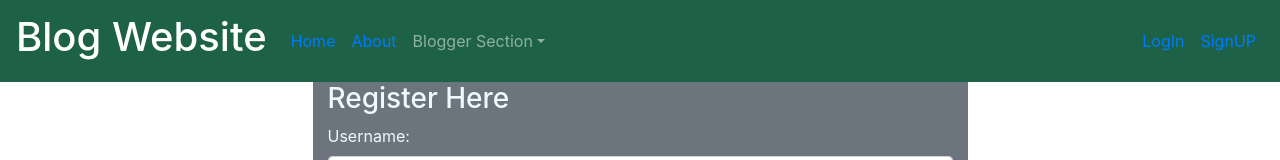
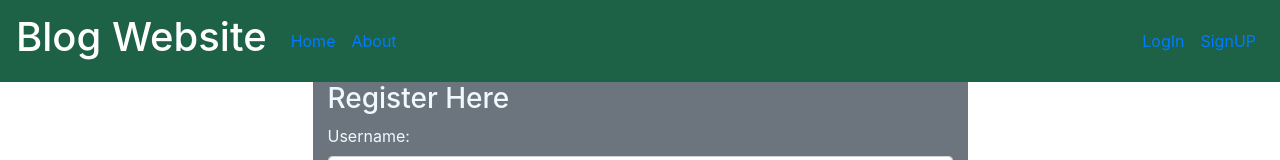
Before and after one commit to maurya20/drf_react_blog, a React (Create React App) app in the folder frontend/: page /signup in a window 1280 px wide. Shown: the top 160 px of the page. Built offline with nearby package versions, Linux system fonts and the light colour scheme.

Commit message:
2nd build update

```diff
--- a/frontend/src/components/Header.js
+++ b/frontend/src/components/Header.js
@@ -27,16 +27,16 @@ const Header = (props) => {
   );
 
 
-  // const author_nav = ()=>{
-  //   if(props.logged_in)
-  //   return(
-  //           <NavDropdown title="Blogger Section" id="collasible-nav-dropdown">
-  //             <NavDropdown.Item><Link to="/writeblog">Write Blog</Link></NavDropdown.Item>
-  //             <NavDropdown.Item ><Link to="/myblogs">My Blogs</Link></NavDropdown.Item>
-  //             <NavDropdown.Item ><Link to="/myprofile">My Profile</Link></NavDropdown.Item>
-  //           </NavDropdown>
-  //   )
-  // }
+  const author_nav = ()=>{
+    if(props.logged_in)
+    return(
+            <NavDropdown title="Blogger Section" id="collasible-nav-dropdown">
+              <NavDropdown.Item><Link to="/writeblog">Write Blog</Link></NavDropdown.Item>
+              <NavDropdown.Item ><Link to="/myblogs">My Blogs</Link></NavDropdown.Item>
+              <NavDropdown.Item ><Link to="/myprofile">My Profile</Link></NavDropdown.Item>
+            </NavDropdown>
+    )
+  }
   return (
     <div>
       <Navbar className="navbar" collapseOnSelect expand="lg" variant="dark">
@@ -54,12 +54,12 @@ const Header = (props) => {
               {" "}
               <Link to={"/about"}>About</Link>
             </Nav.Link>
-            <NavDropdown title="Blogger Section" id="collasible-nav-dropdown">
+            {/* <NavDropdown title="Blogger Section" id="collasible-nav-dropdown">
               <NavDropdown.Item><Link to="/writeblog">Write Blog</Link></NavDropdown.Item>
               <NavDropdown.Item ><Link to="/myblogs">My Blogs</Link></NavDropdown.Item>
               <NavDropdown.Item ><Link to="/myprofile">My Profile</Link></NavDropdown.Item>
-            </NavDropdown>
-  {/* <div>{author_nav()}</div> */}
+            </NavDropdown> */}
+  {author_nav()}
           </Nav>
           <Nav>
             <div>{props.logged_in ? logged_in_nav : logged_out_nav}</div>
--- a/frontend/src/components/SignupForm.js
+++ b/frontend/src/components/SignupForm.js
@@ -40,7 +40,8 @@ class SignupForm extends Component {
       password2:this.state.password2}
       if (this.state.password!== this.state.password2) {
         alert("Passwords don't match")
-        window.location.href = "http://localhost:3000/signup/"
+
+        // window.location.href = "http://localhost:3000/signup/"
       }
       else
     fetch('http://127.0.0.1:8000/signup/',{
@@ -55,7 +56,7 @@ class SignupForm extends Component {
         else
         response.json().then(data =>{
           alert(JSON.stringify(data))
-          window.location.href = "http://localhost:3000/login"
+          // window.location.href = "login"
         })
     })
   }
```
Also changed, not shown: 14 other files (tests, documents, lock files or other folders).
